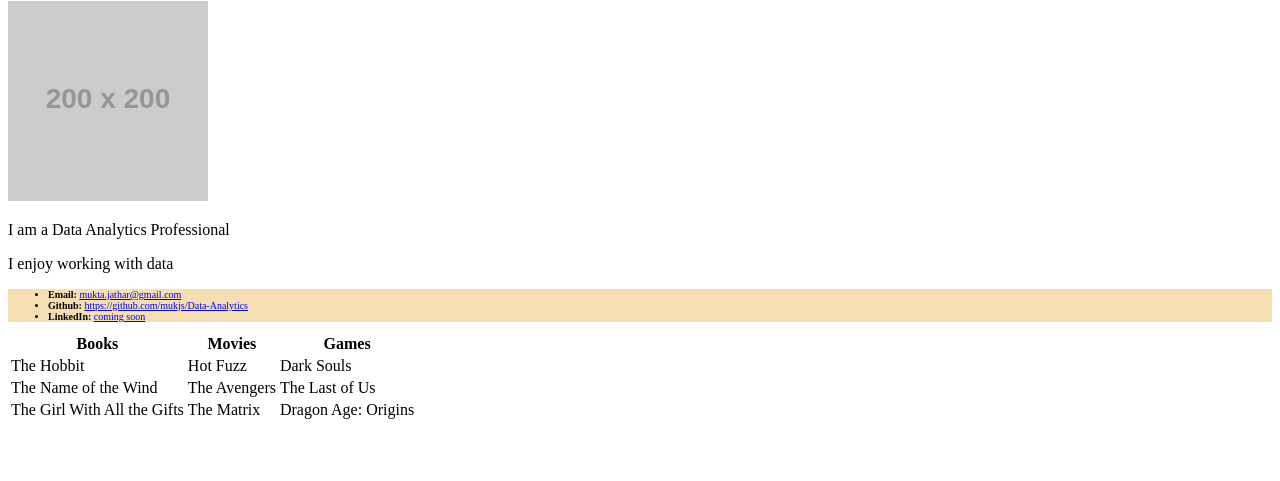
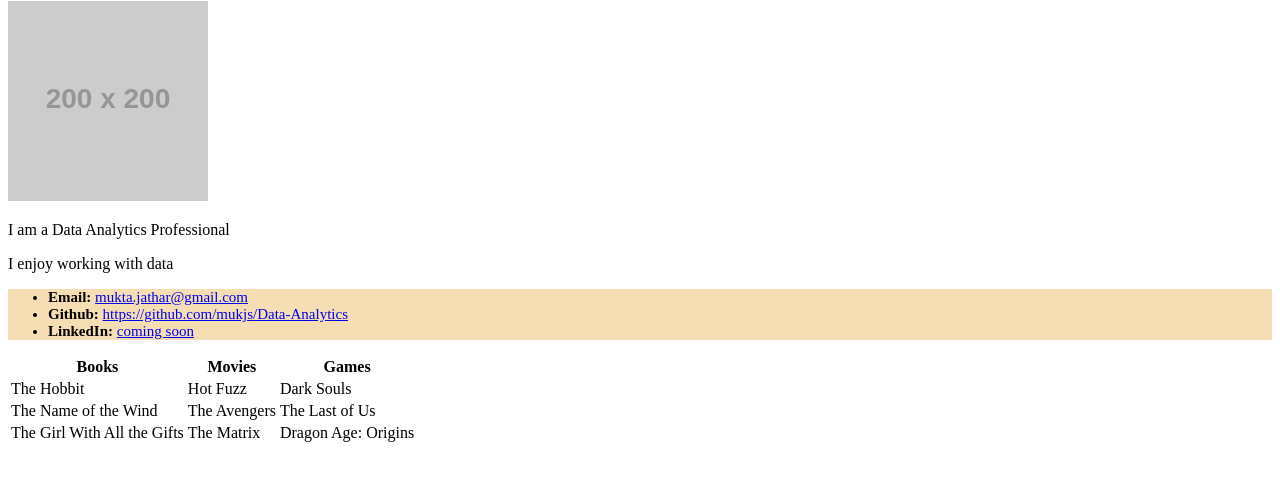
Before and after one commit to mukjs/mukjs.github.io, a plain HTML site: page index.html in a window 1280 px wide. Shown: the part 79-560 px from the top of the page. Drawn offline with Linux system fonts and the light colour scheme; placeholder pictures from the web are drawn by us.

Commit message:
Update style.css

```diff
--- a/style.css
+++ b/style.css
@@ -4,5 +4,6 @@
 
 .weblinks{
     background-color:wheat;
-    font-size:10px;
+    font-size:15px;
+    border-color: black
 }
```
